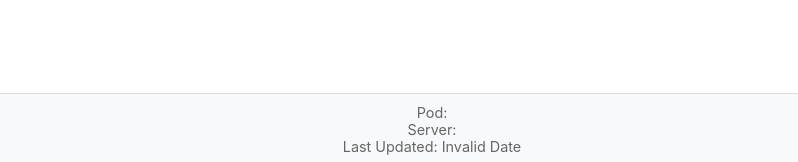
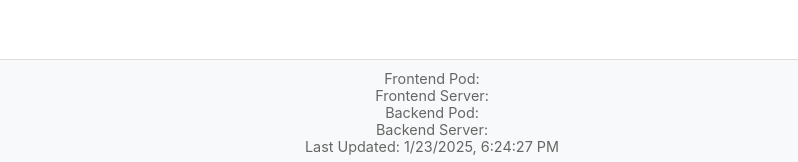
Before and after one commit to peacdo/k8s-proje, a React (Create React App) app in the folder frontend/: page / in a window 1280 px wide. Shown: the part 635-797 px from the top of the page, without its empty margins (208-1006 px from the left). Built offline with nearby package versions, Linux system fonts and the light colour scheme; no server answers.

Commit message:
pod change

```diff
--- a/frontend/src/App.js
+++ b/frontend/src/App.js
@@ -8,7 +8,10 @@ function App() {
   const [books, setBooks] = useState([]);
   const [newBook, setNewBook] = useState({ title: '', author: '', year: '' });
   const [editingBook, setEditingBook] = useState(null);
-  const [serverInfo, setServerInfo] = useState({ pod: '', server: '' });
+  const [serverInfo, setServerInfo] = useState({
+    frontend: { pod: '', server: '' },
+    backend: { pod: '', server: '' }
+  });
 
   useEffect(() => {
     fetchBooks();
@@ -17,9 +20,20 @@ function App() {
 
   const fetchServerInfo = async () => {
     try {
+      // Get frontend info from environment variables passed through k8s
+      const frontendInfo = {
+        pod: process.env.REACT_APP_POD_NAME || 'unknown',
+        server: window.location.hostname
+      };
+
+      // Get backend info
       const response = await fetch(`${API_BASE}/info`);
-      const data = await response.json();
-      setServerInfo(data);
+      const backendInfo = await response.json();
+
+      setServerInfo({
+        frontend: frontendInfo,
+        backend: backendInfo
+      });
     } catch (error) {
       console.error('Error fetching server info:', error);
     }
@@ -176,9 +190,11 @@ function App() {
         fontSize: '0.9em',
         color: '#666'
       }}>
-        <div>Pod: {serverInfo.pod}</div>
-        <div>Server: {serverInfo.server}</div>
-        <div>Last Updated: {new Date(serverInfo.timestamp).toLocaleString()}</div>
+        <div>Frontend Pod: {serverInfo.frontend.pod}</div>
+        <div>Frontend Server: {serverInfo.frontend.server}</div>
+        <div>Backend Pod: {serverInfo.backend.pod}</div>
+        <div>Backend Server: {serverInfo.backend.server}</div>
+        <div>Last Updated: {new Date().toLocaleString()}</div>
       </footer>
     </div>
   );
```
Also changed, not shown: 1 other file (tests, documents, lock files or other folders).
